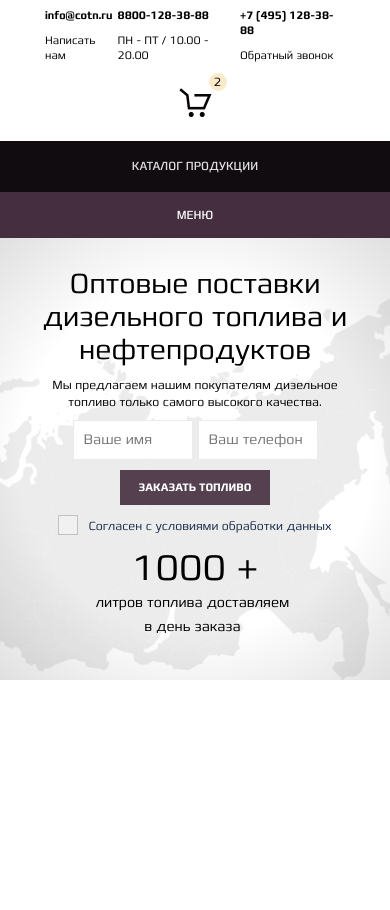
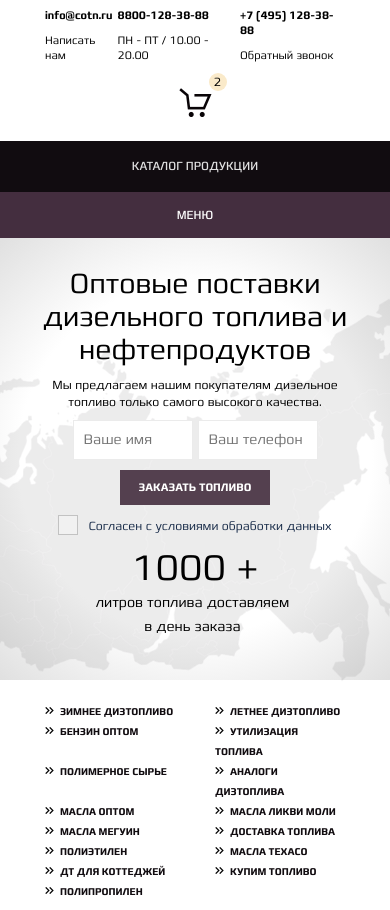
Before and after one commit to kirillgenets/cotn, a website: page www/index.html in a window 390 px wide. Shown: the part 155-1065 px from the top of the page. Before the commit the page ends 844 px from the top, so only its background shows below. Drawn offline with nearby package versions, Linux system fonts and the light colour scheme; files that its build step writes are made by us from their sources; files whose address does not match are found by name.

Commit message:
added quotes section

```diff
--- a/www/index.html
+++ b/www/index.html
@@ -476,6 +476,56 @@
 			</div>
 		</section>
 
+		<section class="quotes">
+			<ul class="quotes__list">
+				<li class="quotes__item">
+					<a href="#">Зимнее дизтопливо</a>
+				</li>
+				<li class="quotes__item">
+					<a href="#">Летнее дизтопливо</a>
+				</li>
+				<li class="quotes__item">
+					<a href="#">Бензин оптом</a>
+				</li>
+				<li class="quotes__item">
+					<a href="#">Утилизация топлива</a>
+				</li>
+				<li class="quotes__item">
+					<a href="#">Полимерное сырье</a>
+				</li>
+				<li class="quotes__item">
+					<a href="#">Аналоги дизтоплива</a>
+				</li>
+				<li class="quotes__item">
+					<a href="#">Масла оптом</a>
+				</li>
+				<li class="quotes__item">
+					<a href="#">Масла Ликви Моли</a>
+				</li>
+				<li class="quotes__item">
+					<a href="#">Масла Мегуин</a>
+				</li>
+				<li class="quotes__item">
+					<a href="#">Доставка топлива</a>
+				</li>
+				<li class="quotes__item">
+					<a href="#">Полиэтилен</a>
+				</li>
+				<li class="quotes__item">
+					<a href="#">Масла Texaco</a>
+				</li>
+				<li class="quotes__item">
+					<a href="#">ДТ для коттеджей</a>
+				</li>
+				<li class="quotes__item">
+					<a href="#">Купим топливо</a>
+				</li>
+				<li class="quotes__item">
+					<a href="#">Полипропилен</a>
+				</li>
+			</ul>
+		</section>
+
 	</main>
 
 	<script
--- a/www/js/main.js
+++ b/www/js/main.js
@@ -1,5 +1,5 @@
 var chosenCity = document.querySelector('.cities__chosen-city');
-var citiesList = document.querySelector('.cities__list');
+var citiesList = $('.cities__list');
 var menuCatalogTitle = document.querySelector('.menu-catalog__title');
 var menuCatalogList = document.querySelector('.menu-catalog__list');
 var menuCatalogListWrapper = document.querySelector('.menu-catalog__list-wrapper');
@@ -8,10 +8,16 @@
 var menuToggler = document.querySelector('.menu__list-toggler');
 var menuList = document.querySelector('.menu__list');
 var shopToggler = document.querySelector('.shopping-cart__button');
-var shoppingCart = document.querySelector('.shopping-cart__wrapper');
+var shoppingCart = $('.shopping-cart__wrapper');
 
 shopToggler.addEventListener('click', function() {
-	shoppingCart.classList.toggle('shopping-cart__wrapper--shown');
+
+	if (shoppingCart.css('display') === 'none') {
+		shoppingCart.slideDown(600);
+	} else {
+		shoppingCart.hide('fast')
+	}
+
 })
 
 navToggler.addEventListener('click', function () {
@@ -40,7 +46,7 @@
 	evt.preventDefault();
 });
 
-citiesList.addEventListener('click', onCitiesListClick);
+citiesList.click(onCitiesListClick);
 
 menuCatalogTitle.addEventListener('click', onMenuCatalogTitleClick);
 
@@ -53,7 +59,7 @@
 function onCitiesListClick(evt) {
 
 	setNewCity(evt.target.textContent);
-	citiesList.classList.add('hidden');
+	citiesList.hide('fast');
 
 }
 
@@ -124,7 +130,11 @@
 
 function showCitiesList() {
 
-	citiesList.classList.toggle('hidden');
+	if (citiesList.css('display') === 'none') {
+		citiesList.slideDown('fast');
+	} else {
+		citiesList.hide('fast')
+	}
 
 }
 
--- /dev/null
+++ b/www/scss/_quotes.scss
@@ -0,0 +1,104 @@
+/******
+QUOTES
+******/
+
+.quotes__list {
+	display: flex;
+	justify-content: space-between;
+	flex-wrap: wrap;
+
+	list-style: none;
+
+	width: 1170px;
+	margin: 0 auto;
+	padding: 55px 0 25px 0;
+}
+
+.quotes__item {
+	width: 200px;
+	box-sizing: border-box;
+	margin-bottom: 30px;
+}
+
+.quotes__item a {
+	padding-left: 30px;
+
+	position: relative;
+
+	font-family: $fr-smb;
+	font-size: 12px;
+	color: $dark-purple;
+	text-transform: uppercase;
+
+	transition: 0.3s;
+
+	&:before {
+		content: '';
+
+		width: 9px;
+		height: 7px;
+
+		position: absolute;
+		left: 0;
+		top: 2px;
+
+		background-image: url(../img/right-arrows-two.png);
+	}
+
+}
+
+@media screen and (min-width: 768px) {
+
+	.quotes__item a {
+
+		&:hover {
+			opacity: 0.8;
+		}
+
+		&:active {
+			opacity: 0.6;
+		}
+
+	}
+
+}
+
+@media screen and (max-width: 1200px) {
+
+	.quotes__list {
+		width: 768px;
+		padding: 20px 0 10px 0;
+	}
+
+	.quotes__item {
+		margin-bottom: 10px;
+	}
+
+}
+
+@media screen and (max-width: 800px) {
+
+	.quotes__list {
+		width: 480px;
+	}
+
+	.quotes__item {
+		width: 130px;
+		margin-bottom: 0;
+	}
+
+	.quotes__item a {
+		padding-left: 15px;
+
+		font-size: 10px;
+	}
+
+}
+
+@media screen and (max-width: 520px) {
+
+	.quotes__list {
+		width: 300px;
+	}
+
+}
--- a/www/scss/style.scss
+++ b/www/scss/style.scss
@@ -9,3 +9,4 @@
 @import 'menu-catalog';
 @import 'intro';
 @import 'order-fuel';
+@import 'quotes';
```
